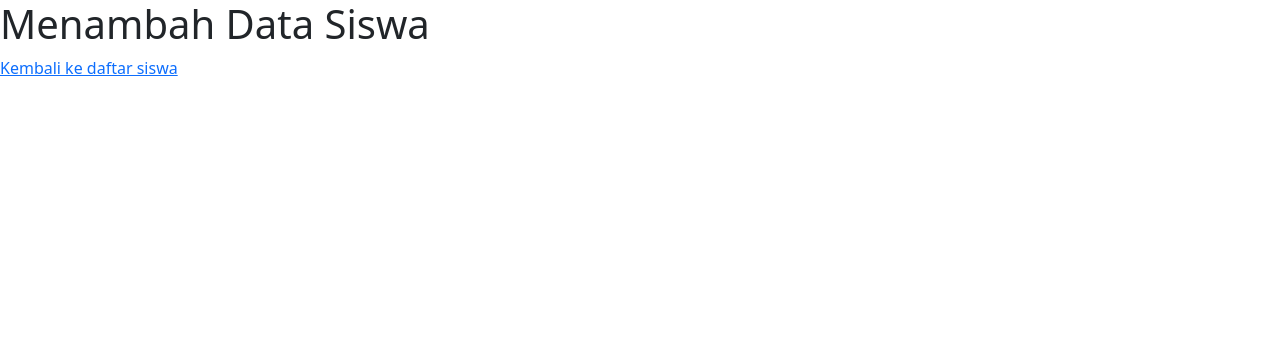
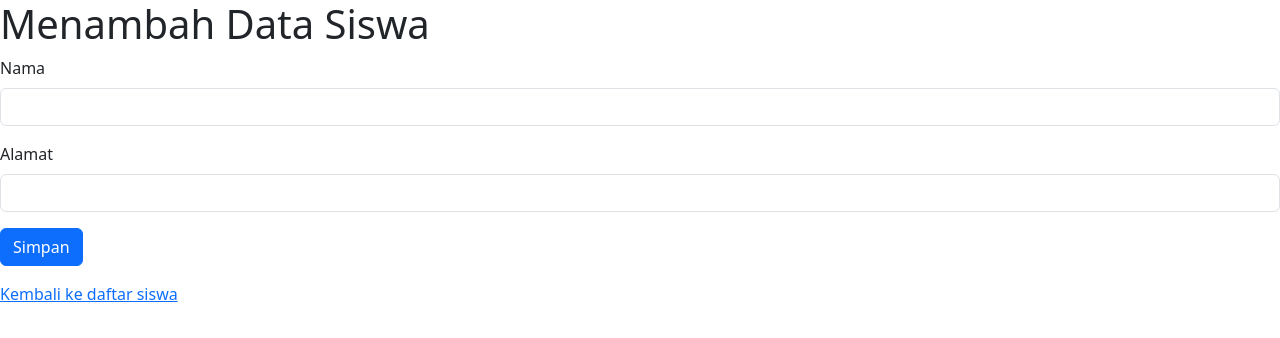
Before and after one commit to ihsanfaisal/siswa25, a plain HTML site: page formulirtambah.html in a window 1280 px wide. Drawn offline with nearby package versions, Linux system fonts and the light colour scheme.

Commit message:
Menambah formulir tambah siswa

```diff
--- a/formulirtambah.html
+++ b/formulirtambah.html
@@ -13,6 +13,20 @@
 <body>
     <h1>Menambah Data Siswa</h1>
 
+    <form class="mb-3">
+        <div class="mb-3">
+            <label class="form-label">Nama</label>
+            <input type="text" class="form-control" id="inputnama">
+        </div>
+        <div class="mb-3">
+            <label class="form-label">Alamat</label>
+            <input type="text" class="form-control" id="inputalamat">
+        </div>
+        <div class="mb-3">
+            <button class="btn btn-primary">Simpan</button>
+        </div>
+    </form>
+
     <a href="index.html">Kembali ke daftar siswa</a>
 </body>
 </html>
```
